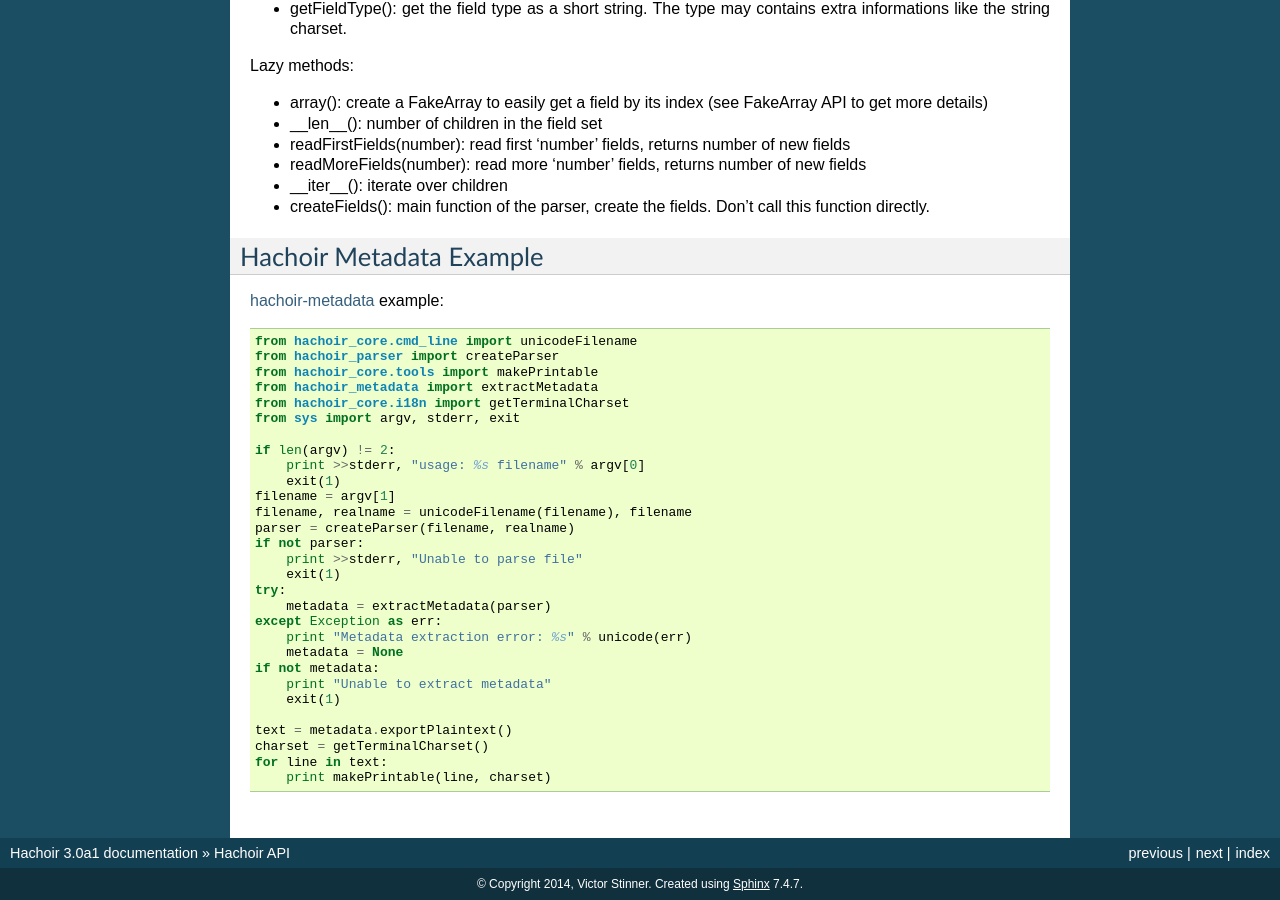
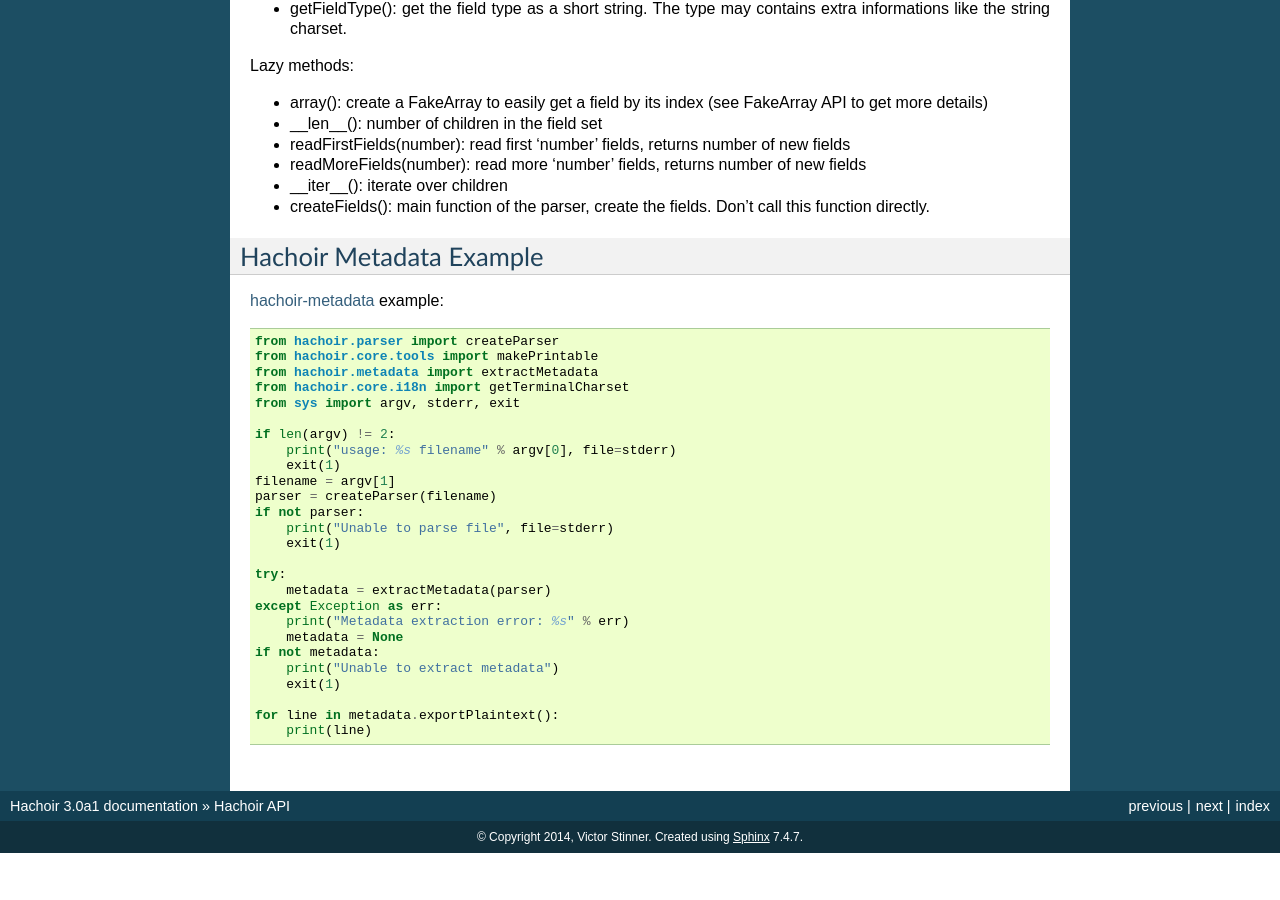
Before and after one commit to vstinner/hachoir, a Sphinx documentation site: the page built from doc/api.rst, in a window 1280 px wide and 900 px high, scrolled down 4974 px. Built offline with Sphinx 7.4.7, drawn with Linux system fonts in a browser that asks for light colours; after the commit the page ends 5827 px from its top, so only the background shows below that.

```diff
--- a/doc/api.rst
+++ b/doc/api.rst
@@ -311,32 +311,29 @@ Hachoir Metadata Example
 
 :ref:`hachoir-metadata <metadata>` example::
 
-    from hachoir_core.cmd_line import unicodeFilename
-    from hachoir_parser import createParser
-    from hachoir_core.tools import makePrintable
-    from hachoir_metadata import extractMetadata
-    from hachoir_core.i18n import getTerminalCharset
+    from hachoir.parser import createParser
+    from hachoir.core.tools import makePrintable
+    from hachoir.metadata import extractMetadata
+    from hachoir.core.i18n import getTerminalCharset
     from sys import argv, stderr, exit
 
     if len(argv) != 2:
-        print >>stderr, "usage: %s filename" % argv[0]
+        print("usage: %s filename" % argv[0], file=stderr)
         exit(1)
     filename = argv[1]
-    filename, realname = unicodeFilename(filename), filename
-    parser = createParser(filename, realname)
+    parser = createParser(filename)
     if not parser:
-        print >>stderr, "Unable to parse file"
+        print("Unable to parse file", file=stderr)
         exit(1)
+
     try:
         metadata = extractMetadata(parser)
     except Exception as err:
-        print "Metadata extraction error: %s" % unicode(err)
+        print("Metadata extraction error: %s" % err)
         metadata = None
     if not metadata:
-        print "Unable to extract metadata"
+        print("Unable to extract metadata")
         exit(1)
 
-    text = metadata.exportPlaintext()
-    charset = getTerminalCharset()
-    for line in text:
-        print makePrintable(line, charset)
+    for line in metadata.exportPlaintext():
+        print(line)
```
